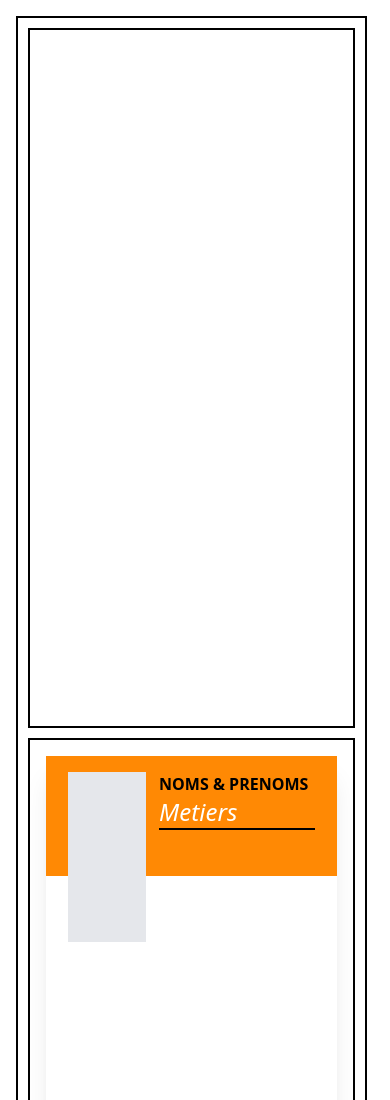
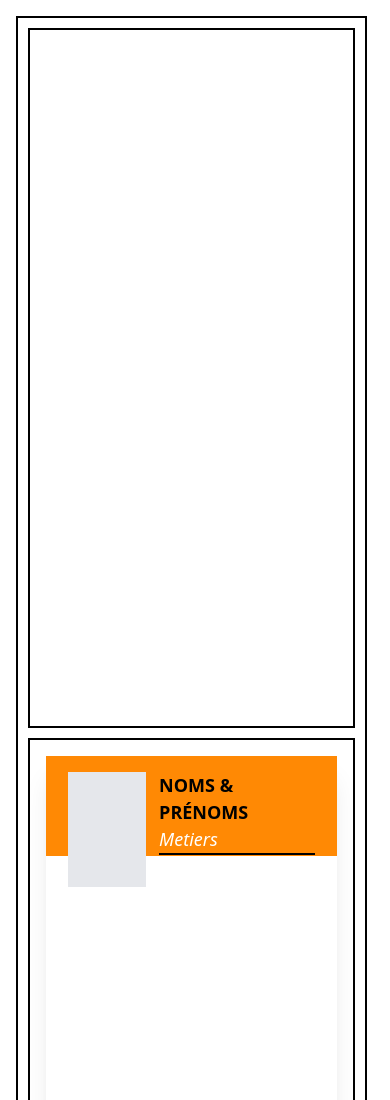
Before and after one commit to lovelyalma/cv_homework, a plain HTML site: page index.html in a window 390 px wide. Shown: the top 1100 px of the page. Drawn offline with nearby package versions, Linux system fonts and the light colour scheme.

Commit message:
le 1er respnsive

```diff
--- a/index.html
+++ b/index.html
@@ -16,18 +16,18 @@
        </div>
 
        <!-- div de la visualisation du cv -->
-       <div class="w-[55%] border-solid border-2 h-[700px] max-sm:w-[100%] max-sm:mt-[10px] p-4">
+       <div class="w-[55%] border-solid  border-2 h-[700px] max-sm:w-[100%] max-sm:mt-[10px] p-4">
 
         <!-- div principale -->
-         <div class="w-[100%] bg-white h-[650px] shadow-xl">
+         <div class="w-[100%] bg-white   h-[650px] shadow-xl">
           <!-- div de l'entete du cv -->
-            <div class="w-full h-[120px] bg-orange-400 p-4 flex justify-around ">
+            <div class="w-full h-[120px] max-sm:h-[100px] bg-orange-400 p-4 flex justify-around ">
 
-               <div class="w-[30%] h-[170px]  bg-gray-200 " >
+               <div class="w-[30%] h-[170px] max-sm:h-[115px] bg-gray-200 " >
                </div>
                <div class="w-[60%] h-auto">
-                  <p class="md:text-2xl font-bold ">NOMS & PRENOMS </p>
-                  <p class="text-2xl text-white"><i>Metiers</i></p>
+                  <p class="md:text-2xl text-[18px] font-bold">NOMS & PRÉNOMS</p>
+                  <p class="md:text-2xl text-[18px] text-white"><i>Metiers</i></p>
                   <hr class="border-black-300 border-1">
                </div>
             </div>
```
